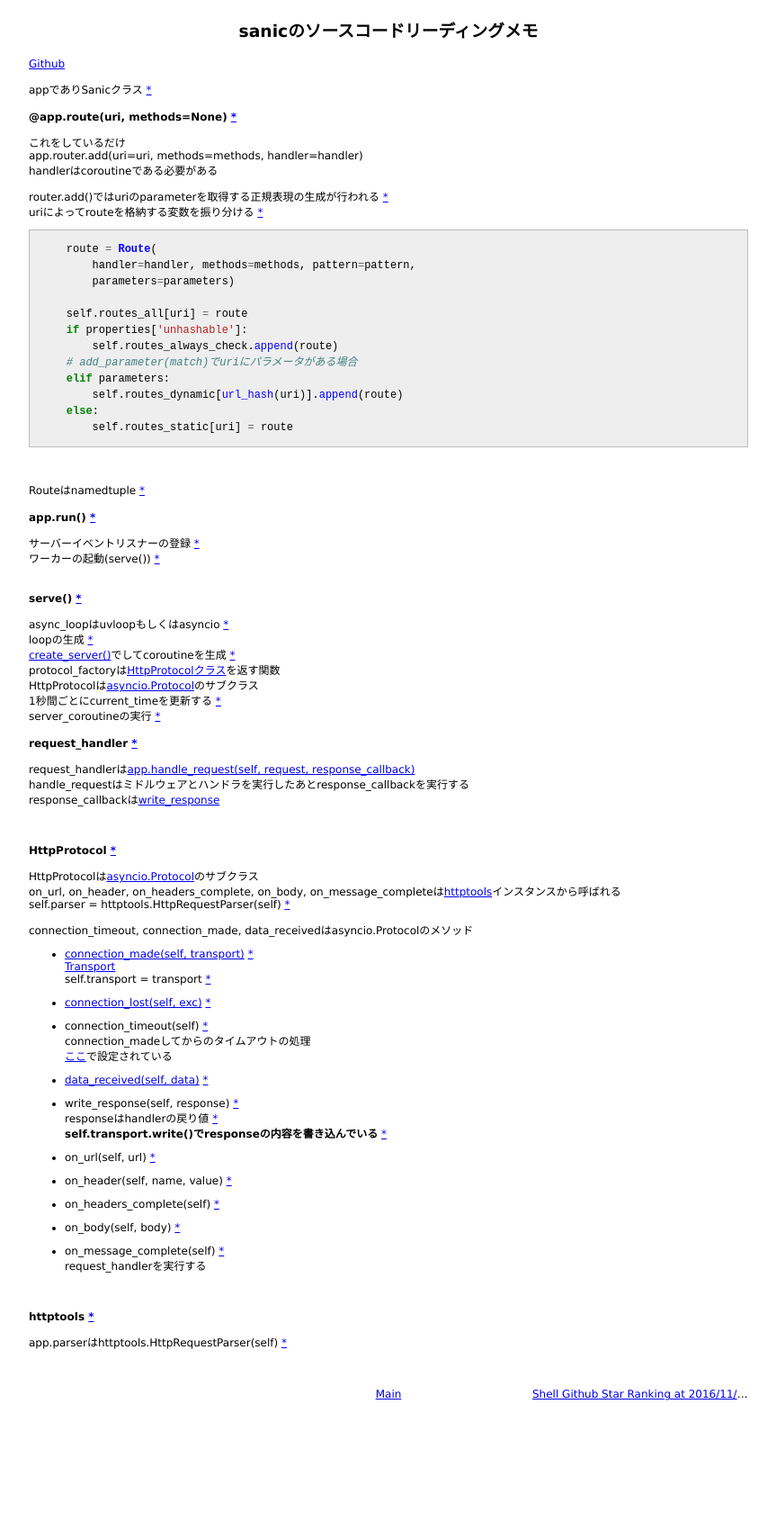
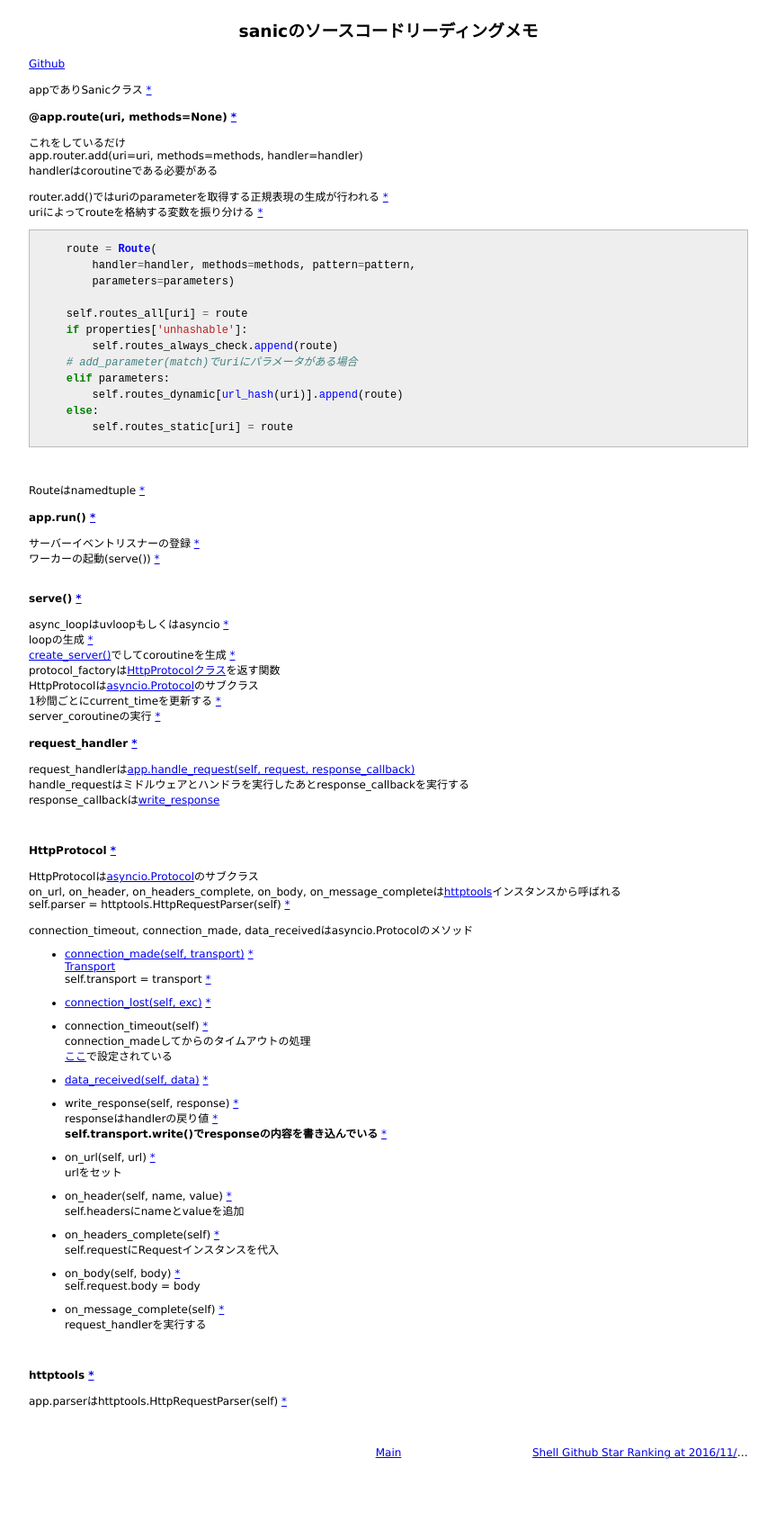
Before and after one commit to 38elements/38elements.github.com, a Jekyll site: the page built from _posts/2016-11-22-python-sanic.md, in a window 1280 px wide. Shown: the whole page at 90% size, without its empty margins (208-1071 px from the left). Built offline with Jekyll 4.4.1, drawn with Linux system fonts in a browser that asks for light colours; before the commit the page ends 1625 px from its top, so only the background shows below that.

Commit message:
Update 2016-11-22-python-sanic.md

```diff
--- a/_posts/2016-11-22-python-sanic.md
+++ b/_posts/2016-11-22-python-sanic.md
@@ -80,12 +80,16 @@ responseはhandlerの戻り値 [\*](https://github.com/channelcat/sanic/blob/93f
 __self.transport.write()でresponseの内容を書き込んでいる__ [\*](https://github.com/channelcat/sanic/blob/93f50b8ef7ed8fee206d2c440b096c09f1dd0af4/sanic/server.py#L146)
 
 * on_url(self, url) [\*](https://github.com/channelcat/sanic/blob/93f50b8ef7ed8fee206d2c440b096c09f1dd0af4/sanic/server.py#L106)
+urlをセット
 
 * on_header(self, name, value) [\*](https://github.com/channelcat/sanic/blob/93f50b8ef7ed8fee206d2c440b096c09f1dd0af4/sanic/server.py#L109)
+self.headersにnameとvalueを追加
 
 * on_headers_complete(self) [\*](https://github.com/channelcat/sanic/blob/93f50b8ef7ed8fee206d2c440b096c09f1dd0af4/sanic/server.py#L116)
+self.requestにRequestインスタンスを代入
 
 * on_body(self, body) [\*](https://github.com/channelcat/sanic/blob/93f50b8ef7ed8fee206d2c440b096c09f1dd0af4/sanic/server.py#L134)
+self.request.body = body
 
 * on_message_complete(self) [\*](https://github.com/channelcat/sanic/blob/93f50b8ef7ed8fee206d2c440b096c09f1dd0af4/sanic/server.py#L134)
 request_handlerを実行する
```
